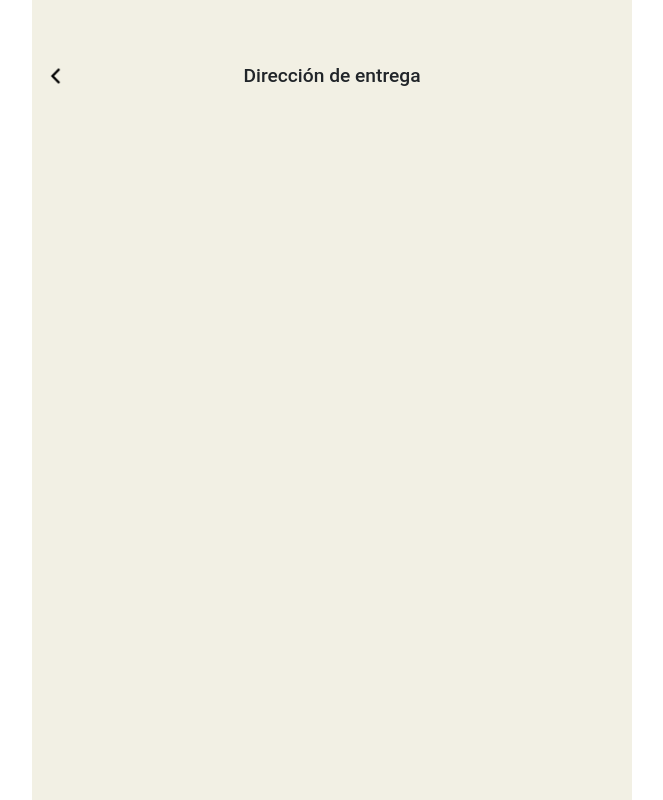
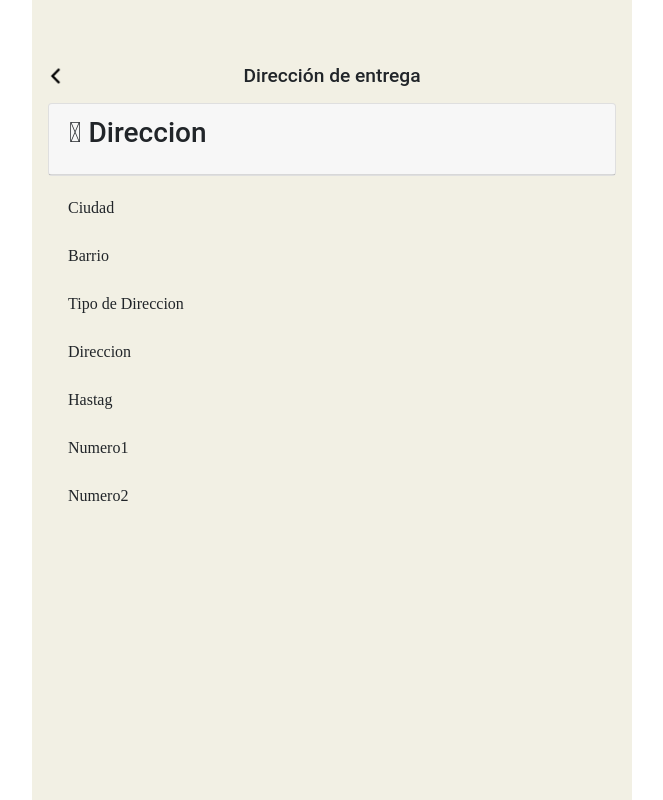
Before and after one commit to JorgitoR/CarneShop-Django-python, a Django app: page /crear_direccion/ in a window 1280 px wide. Shown: the whole page, without its empty margins (308-971 px from the left). Run offline with Django 3.2, Linux system fonts and the light colour scheme; some libraries are stand-ins or nearby versions.

Commit message:
CarneShop Django

```diff
--- a/Dashboard/models.py
+++ b/Dashboard/models.py
@@ -27,7 +27,7 @@ class direccion(models.Model):
 
 	ciudad = models.CharField(max_length=50, default='Aguachica')
 	barrio = models.CharField(max_length=50, blank=True, null=True)
-	kind_address = models.CharField(max_length=20, choices=kind_address.choices)
+	kind_address = models.CharField(verbose_name='Tipo de Direccion', max_length=20, choices=kind_address.choices)
 	direccion = models.CharField(max_length=20)
 	hastag = models.CharField(max_length=1, default='#')
 	numero1 = models.CharField(max_length=2)
--- a/template/Usuario/address.html
+++ b/template/Usuario/address.html
@@ -13,6 +13,52 @@
 			Dirección de entrega
 		</h3>
 	</div>
+
+	<form method="POST" action='.' enctype="multipart/form-data">
+
+		<div class="card card-primary">
+			<div class="card-header">
+				<h3 class="card-title">
+					{% if action == 'crear' %}
+                    	<i class="fas fa-plus"></i>
+					{% else %}
+						<i class="fas fa-edit"></i>
+					{% endif %}
+
+					{{titulo}}
+				</h3>
+			</div>
+		</div>
+
+		<div class="card-body">
+			{% csrf_token %}
+			<input type="hidden"  name="action" value="{{action}}">
+			{% if form.errors %}
+				<div class="alert alert-danger alert-dismissible">
+					<button class="close">
+						x
+					</button>
+					<h5>
+						<i class="icon fas fa-ban"></i> Ha ocurrido un error al querer guardar el registro
+					</h5>
+					<ul>
+						{% for field in form %}
+							{% for error in field.errors %}
+								<li>{{error}}</li>
+							{% endfor %}
+						{% endfor %}
+					</ul>
+				</div>
+			{% endif %}
+			{% for field in form.visible_fields %}
+				<div class="form-group">
+					<label>{{field.label}}</label>
+				</div>
+			{% endfor %}
+		</div>
+
+	</form>
+
 </div>
 
 <style>
```
Also changed, not shown: db.sqlite3.
